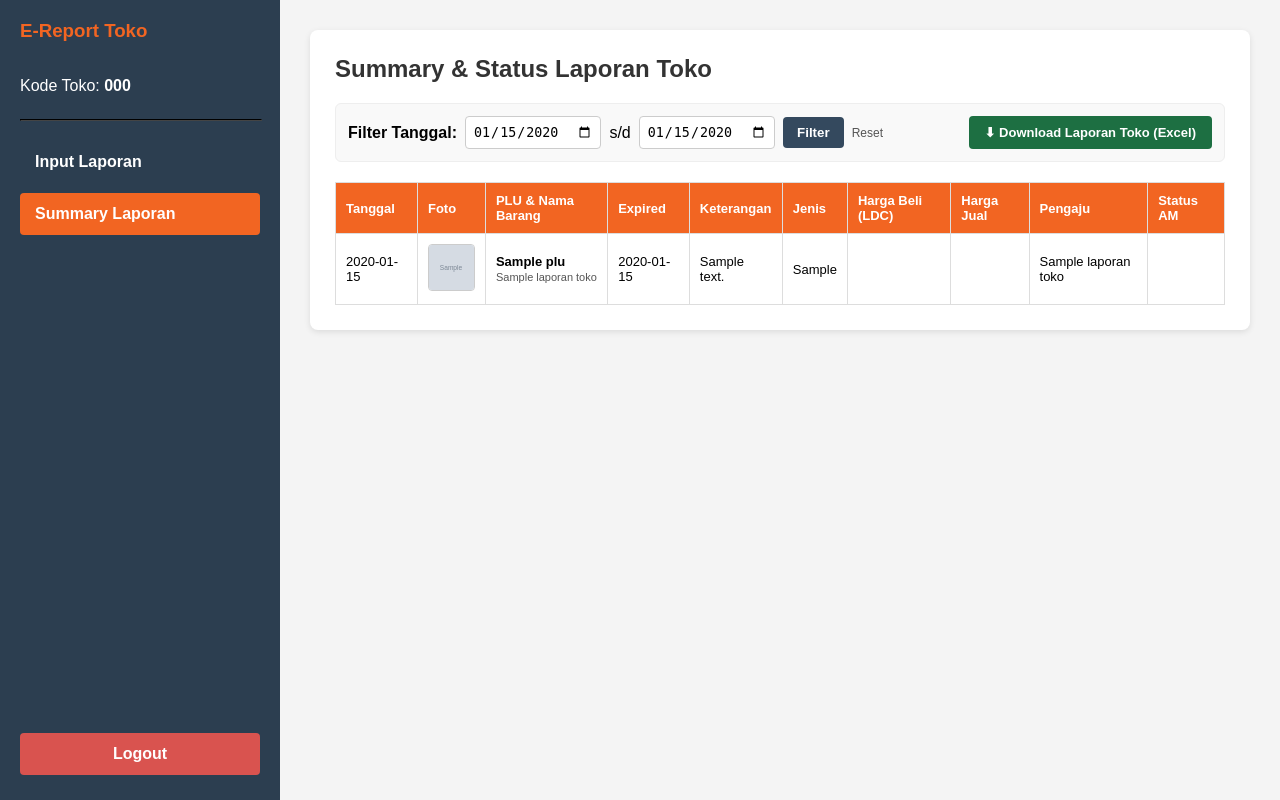
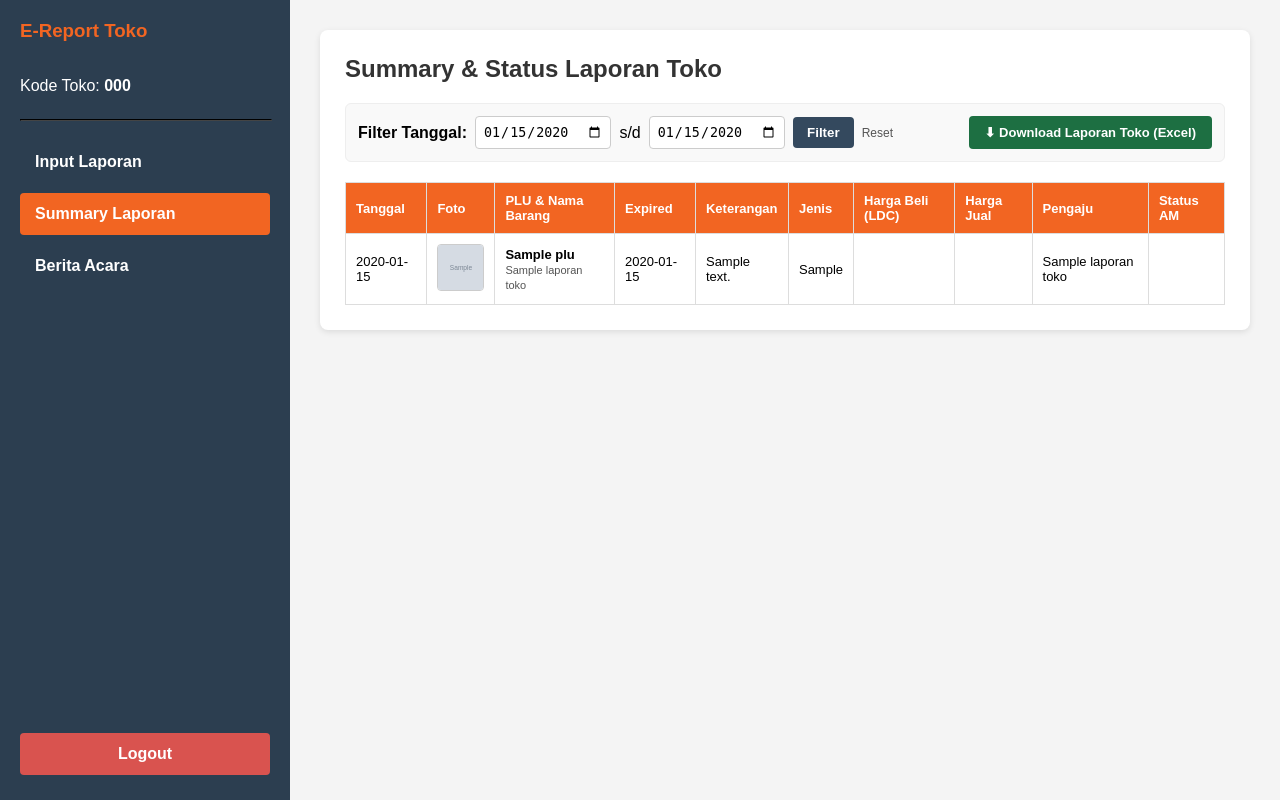
Before and after one commit to faisalbakri564-arch/AplikasiLaporanBarangRusak, a Spring app: template src/main/resources/templates/summary-laporan.html in a window 1280 px wide. Run offline with Thymeleaf, Linux system fonts and the light colour scheme; the template is opened without the code that fills it: most values are stand-ins (such as "Sample title", 1, 10 or a date in 2020); grey boxes marked "Sample" are stand-in pictures; data that the repository does not hold is empty.

Commit message:
Update summary-laporan.html

```diff
--- a/src/main/resources/templates/summary-laporan.html
+++ b/src/main/resources/templates/summary-laporan.html
@@ -5,7 +5,7 @@
     <title>Summary Laporan Toko</title>
     <style>
         body { font-family: Arial, sans-serif; background: #f4f4f4; margin: 0; display: flex; height: 100vh; }
-        .sidebar { width: 240px; background: #2c3e50; color: white; display: flex; flex-direction: column; padding: 20px; flex-shrink: 0; }
+        .sidebar { width: 250px; background: #2c3e50; color: white; display: flex; flex-direction: column; padding: 20px; flex-shrink: 0; }
         .sidebar h3 { color: #f26522; margin-top: 0; }
         .sidebar a { color: white; text-decoration: none; padding: 12px 15px; margin: 5px 0; border-radius: 4px; display: block; font-weight: bold; }
         .sidebar a:hover, .sidebar a.active { background: #f26522; }
@@ -36,6 +36,7 @@
     <hr style="border-color: #444; width:100%; margin-bottom: 15px;">
     <a href="/form-laporan">Input Laporan</a>
     <a href="/summary-laporan" class="active">Summary Laporan</a>
+    <a href="/berita-acara/download-template">Berita Acara</a>
     <a href="/logout" class="btn-logout">Logout</a>
 </div>
 
```
